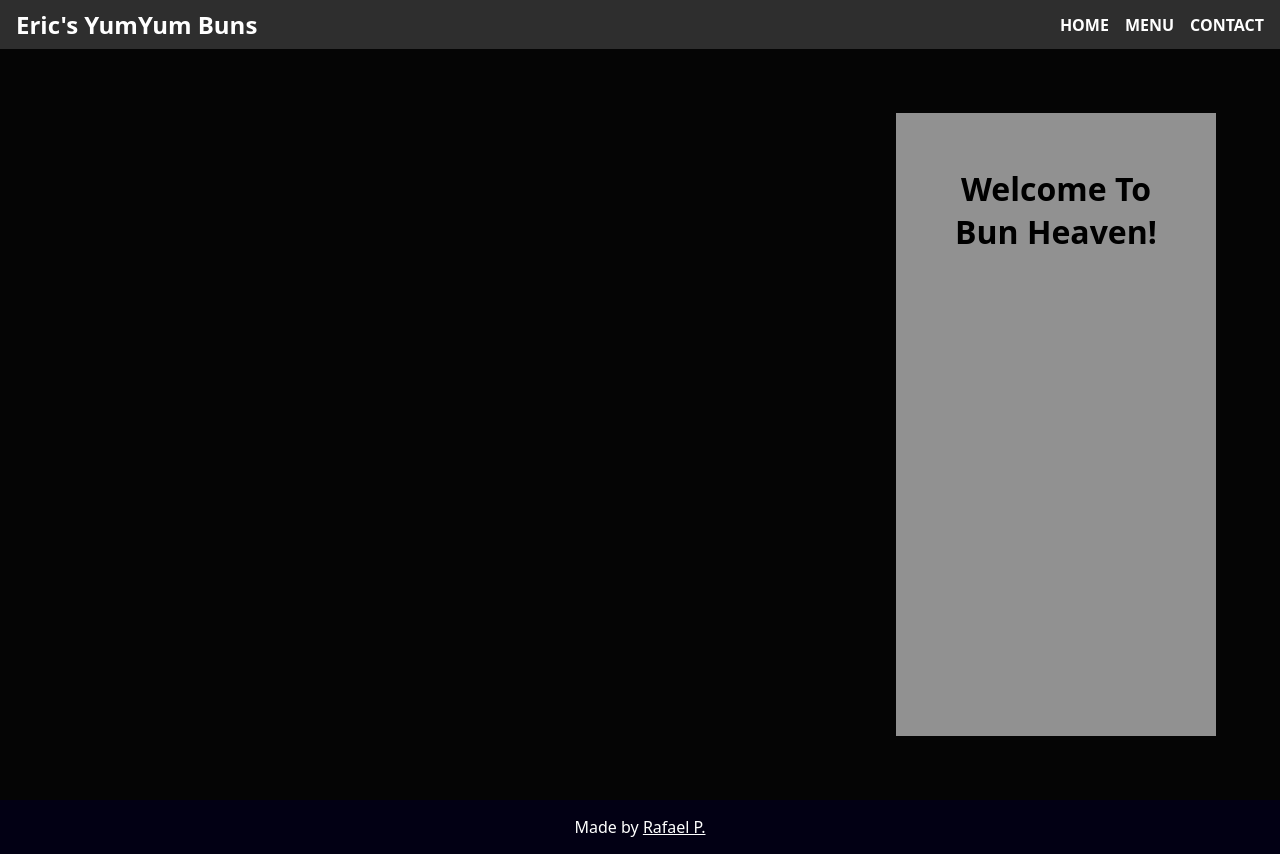
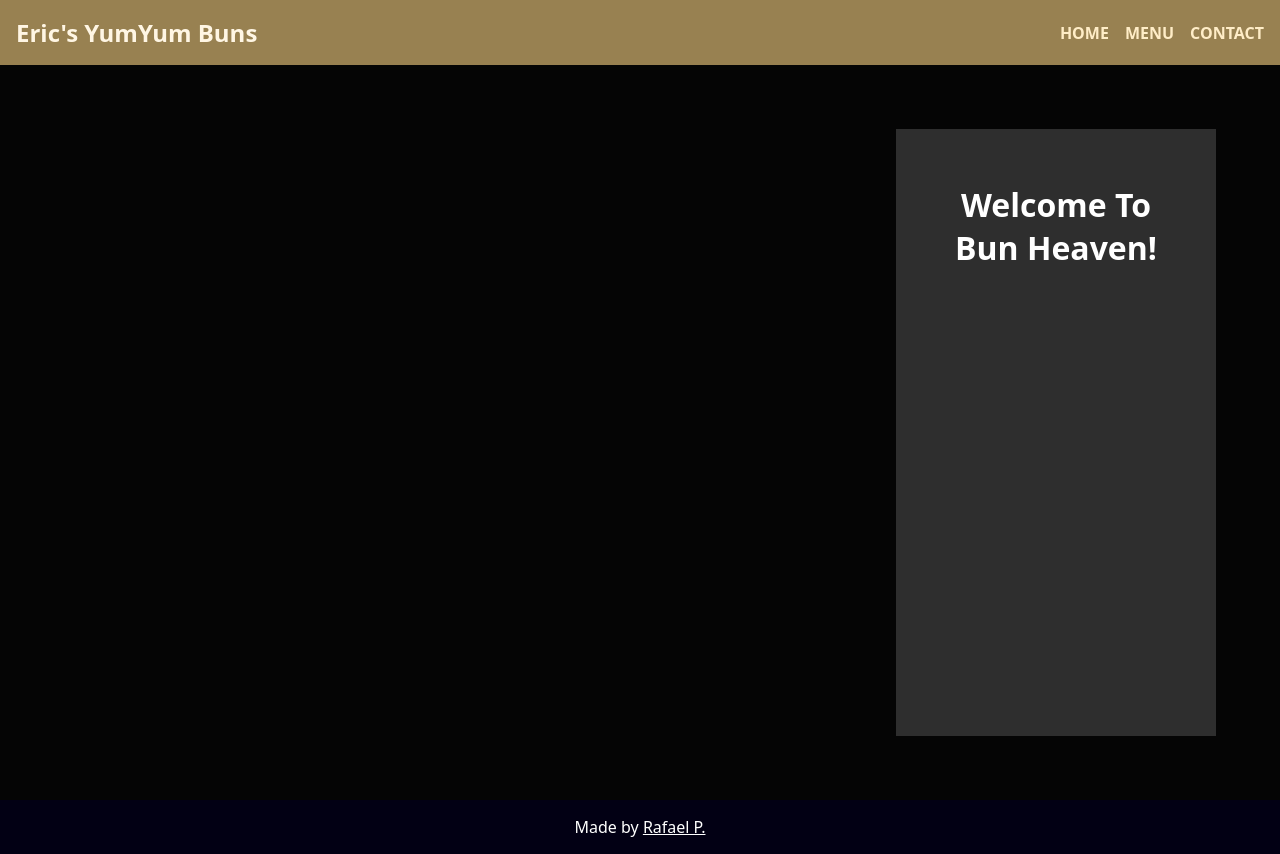
Before and after one commit to crispynoodlesoup/restaurant-page, a plain HTML site: page index.html in a window 1280 px wide. Drawn offline with Linux system fonts and the light colour scheme.

Commit message:
change nav styling on scroll

```diff
--- a/main.js
+++ b/main.js
@@ -1 +1,9 @@
-console.log("hi");
+window.onscroll = function() { handleNav() };
+
+function handleNav() {
+  if (document.documentElement.scrollTop > 10) {
+    document.querySelector("nav").className = "scrolled";
+  } else {
+    document.querySelector("nav").className = "";
+  }
+}
--- a/style.css
+++ b/style.css
@@ -21,11 +21,18 @@ a {
 nav {
   position: fixed;
   width: 100%;
-  padding: 8px 16px;
+  padding: 16px;
   display: flex;
   justify-content: space-between;
   align-items: center;
-  background-color: #f3f3f32c;
+  background-color: #ffd98796;
+  transition: background-color 0.5s;
+  color: white;
+}
+
+.scrolled {
+  background-color: #ffd987d0;
+  color: white;
 }
 
 nav ul {
@@ -35,22 +42,24 @@ nav ul {
 }
 
 nav h2 {
-  color: white;
+  color: #fff6e4;
+  transition: color 0.3s;
 }
 
 nav h2:hover {
+  color: white;
   cursor: pointer;
 }
 
 .nav-link {
-  color: white;
   font-weight: 800;
+  color: #ffedc7;
   transition: all 0.3s ease-in-out;
 }
 
 .nav-link:hover {
   font-size: 20px;
-  color: gold;
+  color: white;
   cursor: pointer;
 }
 
@@ -63,23 +72,20 @@ main {
   height: 100vh;
   display: grid;
   justify-content: right;
-  padding-top: 49px;
+  padding-top: 65px;
 }
 
 .welcome {
   margin: 64px;
   text-align: center;
+  background-color: #f3f3f32c;
   width: 320px;
-  background-color: rgba(255, 255, 255, 0.562);
+  color: white;
   padding: 32px;
 }
 
 .welcome img {
   width: 128px;
-}
-
-.welcome h1 {
-  color: rgb(0, 0, 0);
 }
 
 footer {
```
